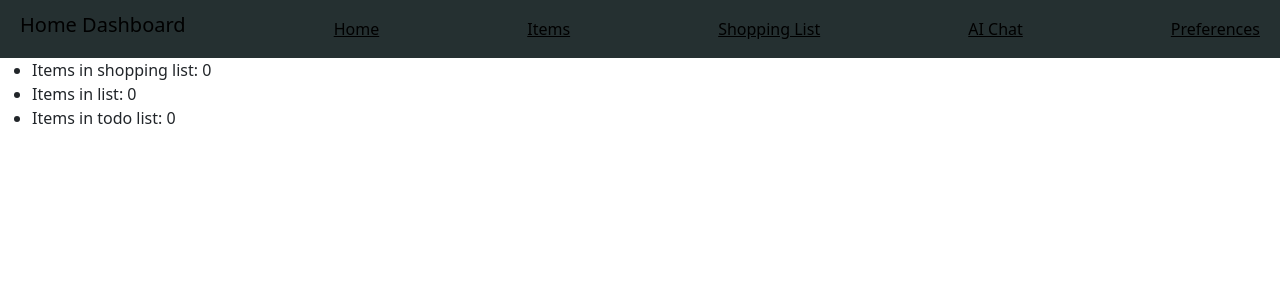
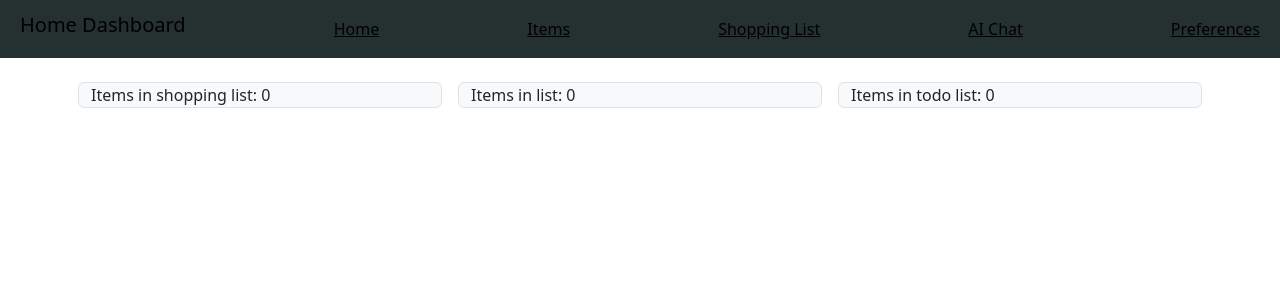
Before and after one commit to PanzerBiene/HomeDashboard, a Vue app: page / in a window 1280 px wide. Shown: the top 300 px of the page. Built offline with nearby package versions, Linux system fonts and the light colour scheme.

Commit message:
add bootstrap classes to stats

```diff
--- a/src/components/Home_Stats.vue
+++ b/src/components/Home_Stats.vue
@@ -11,10 +11,12 @@ export default{
 
 <template>
     <section>
-            <ul class="metrics">
-                <li id="items-in-shopping-list">Items in shopping list: {{ shopping_list.length }}</li>
-                <li id="items-in-db">Items in list: {{ items.length }}</li>
-                <li id="items-in-todo">Items in todo list: {{ todo_list.length }}</li>
-            </ul>
-        </section>
+        <div class="container">
+            <div class="metrics row mt-4">
+                <div class="col col-lg-3.5 border bg-light rounded mx-2" id="items-in-shopping-list">Items in shopping list: {{ shopping_list.length }}</div>
+                <div class="col col-lg-3.5 border bg-light rounded mx-2" id="items-in-db">Items in list: {{ items.length }}</div>
+                <div class="col col-lg-3.5 border bg-light rounded mx-2" id="items-in-todo">Items in todo list: {{ todo_list.length }}</div>
+            </div>
+        </div>
+    </section>
 </template>
```
